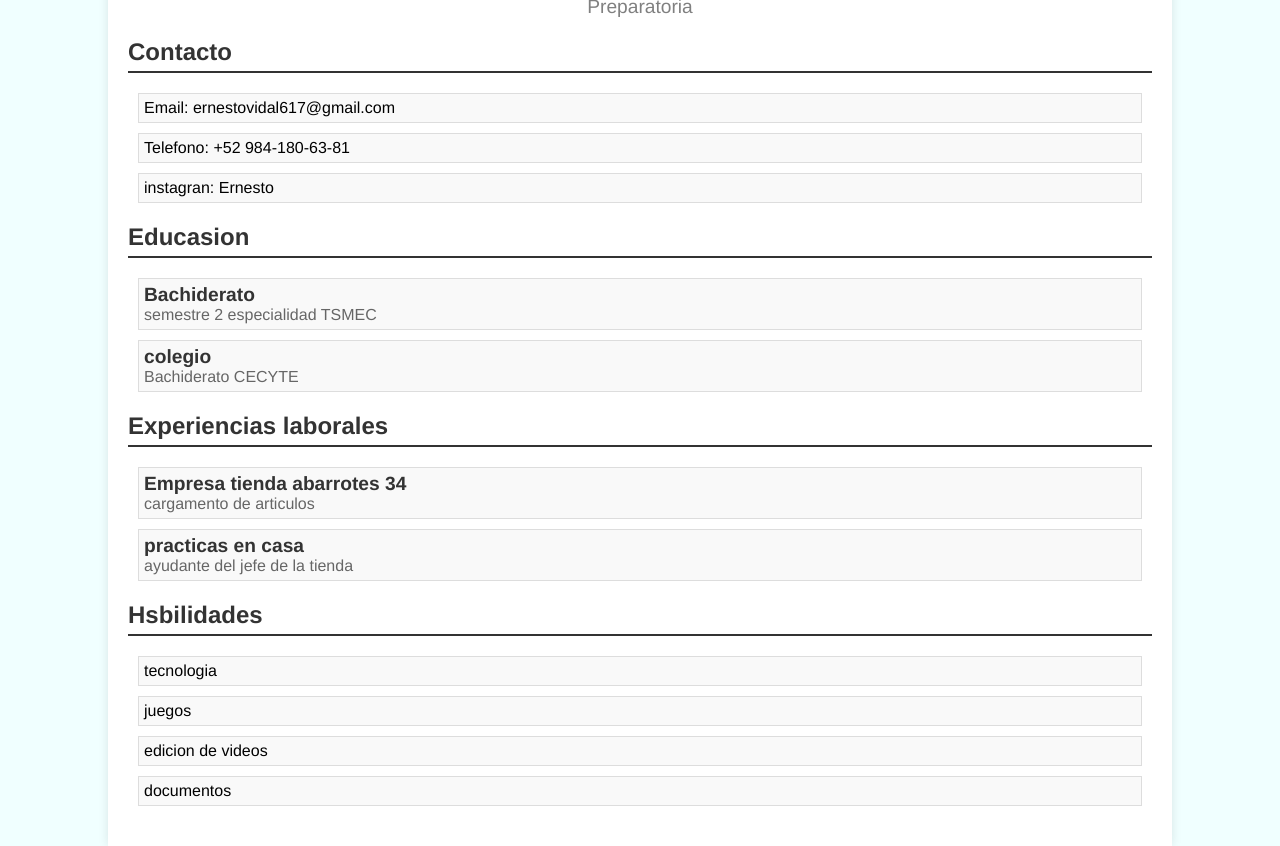
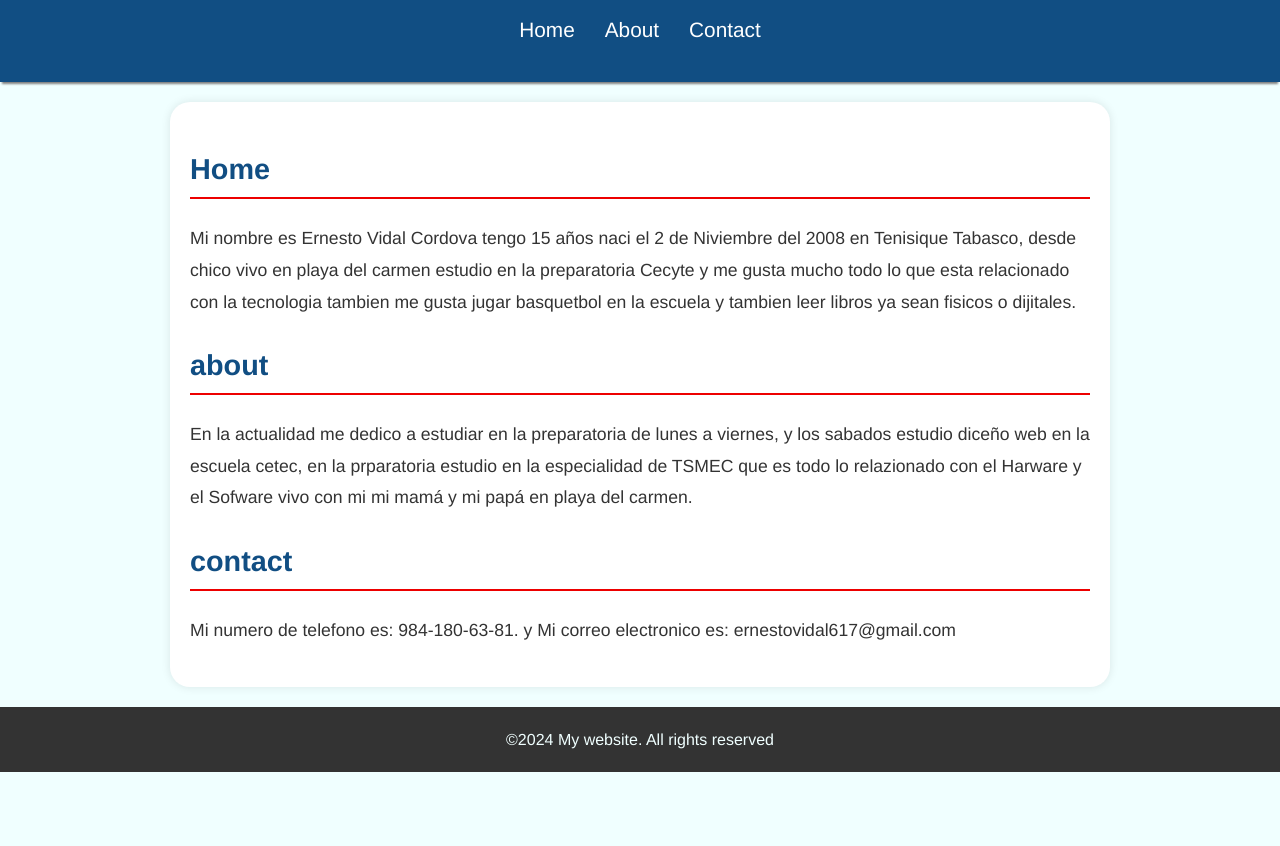
Before and after one commit to netoer/curriculov1, a plain HTML site: page index.html in a window 1280 px wide. Shown: the part 74-920 px from the top of the page. After the commit the page ends 846 px from the top, so only its background shows below. Drawn offline with Linux system fonts and the light colour scheme.

Commit message:
Add files via upload

```diff
--- /dev/null
+++ b/estilos.css
@@ -0,0 +1,65 @@
+body{
+    font-family: 'Franklin Gothic Medium', 'Arial Narrow', Arial, sans-serif;
+    margin: 0;
+    padding: 0;
+    line-height: 1.6;
+    background-color: azure;
+    color: #333;
+}
+header {
+    background-color:rgb(17, 78, 131);
+    color: rgb(255, 255, 255);
+    padding: 20px 0;
+    text-align: center;
+    box-shadow: 0 4px 2px -2px gray;
+}
+header h1 {
+    margin: 0;
+    font-size: 2.5;
+}
+nav ul {
+    list-style: none;
+    padding: 0;
+    display: flex;
+    justify-content: center;
+}
+nav ul li {
+    margin: 0 15px;
+}
+nav ul li a {
+    color: white;
+    text-decoration: none;
+    font-size: 1.3rem;
+    transition: color 0.3s ease;
+}
+nav ul li a :hover {
+    color: black;
+}
+main {
+    padding: 20px;
+max-width: 900px;
+margin: 20px auto;
+background: #fff;
+border-radius: 20px;
+box-shadow: 0 0 10px rgba(0, 0, 0, 0.1);
+}
+section {
+    margin-bottom: 20px;
+}
+section h2 {
+    font-size: 1.8rem;
+    color: rgb(17, 78, 131);
+    border-bottom: 2px solid rgb(237, 0, 0);
+    padding-bottom: 5px;
+}
+section  p {
+    font-size: 1.1rem;
+    line-height: 1.8;
+    margin-top: 10px;
+}
+footer {
+    text-align: center;
+    background-color: #333;
+    color: azure;
+    padding: 20px;
+}
--- a/index.html
+++ b/index.html
@@ -3,67 +3,42 @@
 <head>
     <meta charset="UTF-8">
     <meta name="viewport" content="width=device-width, initial-scale=1.0">
-    <link rel="stylesheet" href="style.css">
-    <title>curriculo</title>
+    <title>Ernesto</title>
+    <link rel="stylesheet" href="estilos.css">
 </head>
 <body>
-  <div class="container">
     <header>
-        <h1>Ernesto Vidal Cordova</h1>
-        <p>Preparatoria</p>
+        <h1>Welcome to my Nutshell Webpage</h1>
+        <nav>
+            <ul>
+                <li> <a href="#home">Home</a></li>
+                <li> <a href="#about">About</a></li>
+                <li> <a href="#contact">Contact</a></li>
+            </ul>
+        </nav>
     </header>
-    <section class="contact-info">
-        <h2>Contacto</h2>
-        <ul>
-            <li>Email: ernestovidal617@gmail.com</li>
-            <li>Telefono: +52 984-180-63-81</li>
-            <li>instagran: Ernesto</li>
-        </ul>
-    </section>
-    <section class="education">
-        <h2>Educasion</h2>
-        <ul>
-            <li>
-                <h3>Bachiderato</h3>
-                <p>semestre 2 especialidad TSMEC</p>
-            </li>
-            <li>
-                <h3>colegio</h3>
-                <p>Bachiderato CECYTE</p>
-            </li>
-        </ul>
-    </section>
-    <section class="experience">
-        <h2>Experiencias laborales</h2>
-        <ul>
-            <li>
-                <h3>Empresa tienda abarrotes 34</h3>
-                <p>cargamento de articulos</p>
-            </li>
-            <li>
-                <h3>practicas en casa</h3>
-                <p>ayudante del jefe de la tienda </p>
-            </li>
-        </ul>
-    </section>
-    <section class="skills">
-        <h2>Hsbilidades</h2>
-        <ul>
-            <li>
-                tecnologia
-            </li>
-            <li>
-                juegos
-            </li>
-            <li>
-                edicion de videos
-            </li>
-            <li>
-                documentos
-            </li>
-        </ul>
-    </section>
-
-  </div>
+    <main>
+        <section id="home">
+            <h2>Home</h2>
+            <p>
+                Mi  nombre es Ernesto Vidal Cordova tengo 15 años naci el 2 de Niviembre del 2008 en Tenisique Tabasco,
+                desde chico vivo en playa del carmen estudio en la preparatoria Cecyte y me gusta mucho todo lo que esta
+                relacionado con la tecnologia tambien me gusta jugar basquetbol en la escuela y tambien leer libros ya sean fisicos o dijitales.
+            </p>
+        </section>
+        <section id="about">
+            <h2>about</h2>
+            <p>
+                En la actualidad me dedico a estudiar en la preparatoria de lunes a viernes, y los sabados estudio diceño web en la escuela cetec,
+                en la prparatoria estudio en la especialidad de TSMEC que es todo lo relazionado con el Harware y el Sofware vivo
+                con mi mi mamá y mi papá en playa del carmen.
+            </p>
+         </section>
+        <section id="Contact">
+            <h2>contact</h2>
+            <p> Mi numero de telefono es: 984-180-63-81. y Mi correo electronico es: ernestovidal617@gmail.com</p>
+        </section>
+    </main>
+    <footer>&copy;2024 My website. All rights reserved</footer>
 </body>
 </html>
```
